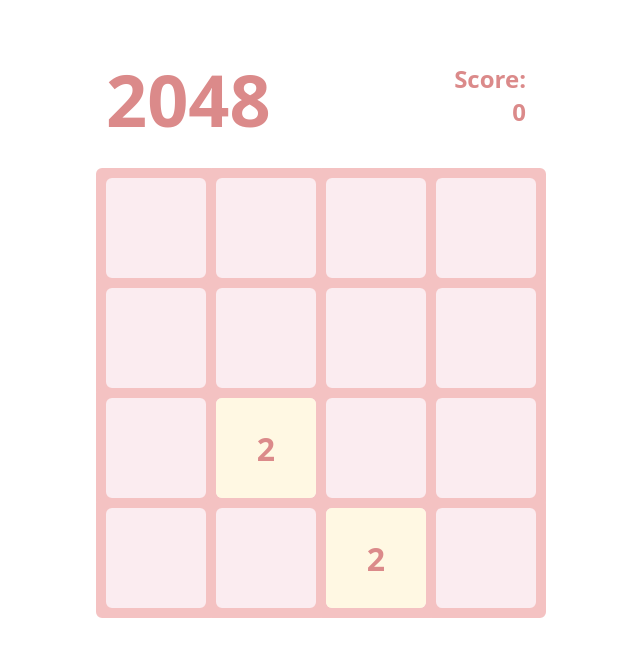
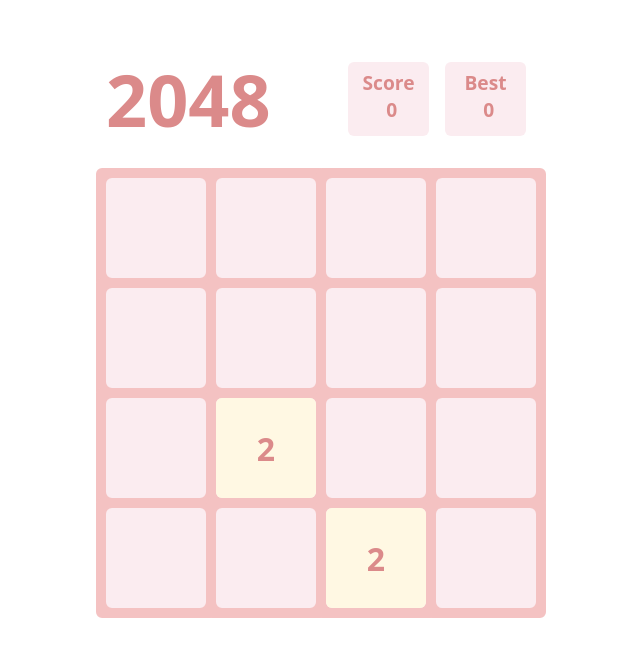
Before and after one commit to djhsgfjk/2048, a website built with webpack: page src/html/index.html in a window 1280 px wide. Shown: the whole page, without its empty margins (324-964 px from the left). Built offline with nearby package versions, Linux system fonts and the light colour scheme.

Commit message:
feat: add best score element

```diff
--- a/src/css/styles.css
+++ b/src/css/styles.css
@@ -25,19 +25,31 @@
     flex-direction: row;
     align-items: center;
     justify-content: space-between;
+    gap: 4em;
 }
 
 .header__title {
     font-size: 4.5em;
     font-weight: bold;
+    flex: 1 1 0;
+}
+
+.header__scores {
+    display: flex;
+    gap: 1em;
+    flex: 1 1 0;
 }
 
 .score {
     display: flex;
     flex-direction: column;
-    align-items: flex-end;
-    font-size: 1.5em;
+    align-items: center;
+    font-size: 1.2em;
     font-weight: 600;
+    background: #FBECF0;
+    border-radius: 6px;
+    flex: 1 1 0px;
+    padding: 0.4em;
 }
 
 .game-main {
@@ -163,12 +175,12 @@
 @keyframes showValueDiff {
     0% {
         opacity: 1;
-        bottom: 2em;
+        bottom: 2rem;
     }
 
     100% {
         opacity: 0;
-        bottom: 3em;
+        bottom: 3rem;
     }
 }
 
@@ -189,7 +201,7 @@
     position: relative;
     font-size: 0.8em;
     left: 100%;
-    bottom: 2em;
+    bottom: 2rem;
 }
 
 [data-value="0"] {
--- a/src/html/index.html
+++ b/src/html/index.html
@@ -2,7 +2,6 @@
 <html lang="en">
   <head>
     <meta charset="UTF-8">
-    <meta name="viewport" content="width=device-width, initial-scale=1.0">
     <meta http-equiv="X-UA-Compatible" content="ie=edge">
     <title>2048</title>
   </head>
@@ -11,11 +10,22 @@
         <div class="game">
           <div class="game__header header">
             <div class="header__title title">2048</div>
-            <div class="header__score score">
-              <div class="score__label">Score:</div>
-              <div class="score__value score-value">
-                <div class="score-value__value">0</div>
-                <div class="score-value__diff">+0</div>
+
+            <div class="header__scores">
+              <div class="header__score score">
+                <div class="score__label">Score</div>
+                <div class="score__value score-value">
+                  <div class="score-value__value">0</div>
+                  <div class="score-value__diff">+0</div>
+                </div>
+              </div>
+
+              <div class="header__score--best score">
+                <div class="score__label">Best</div>
+                <div class="score__value score-value">
+                  <div class="score-value__value">0</div>
+                  <div class="score-value__diff">+0</div>
+                </div>
               </div>
             </div>
           </div>
```
